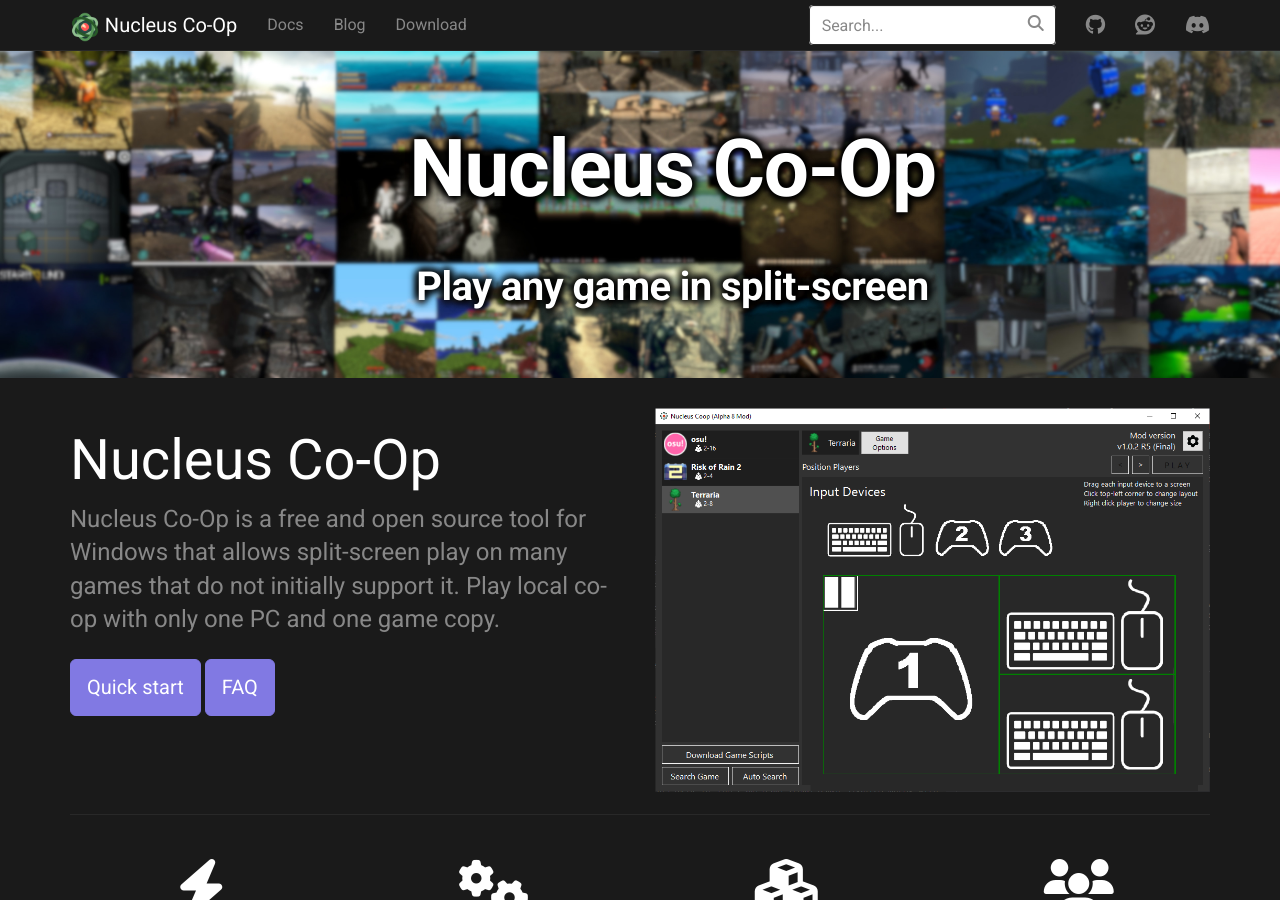
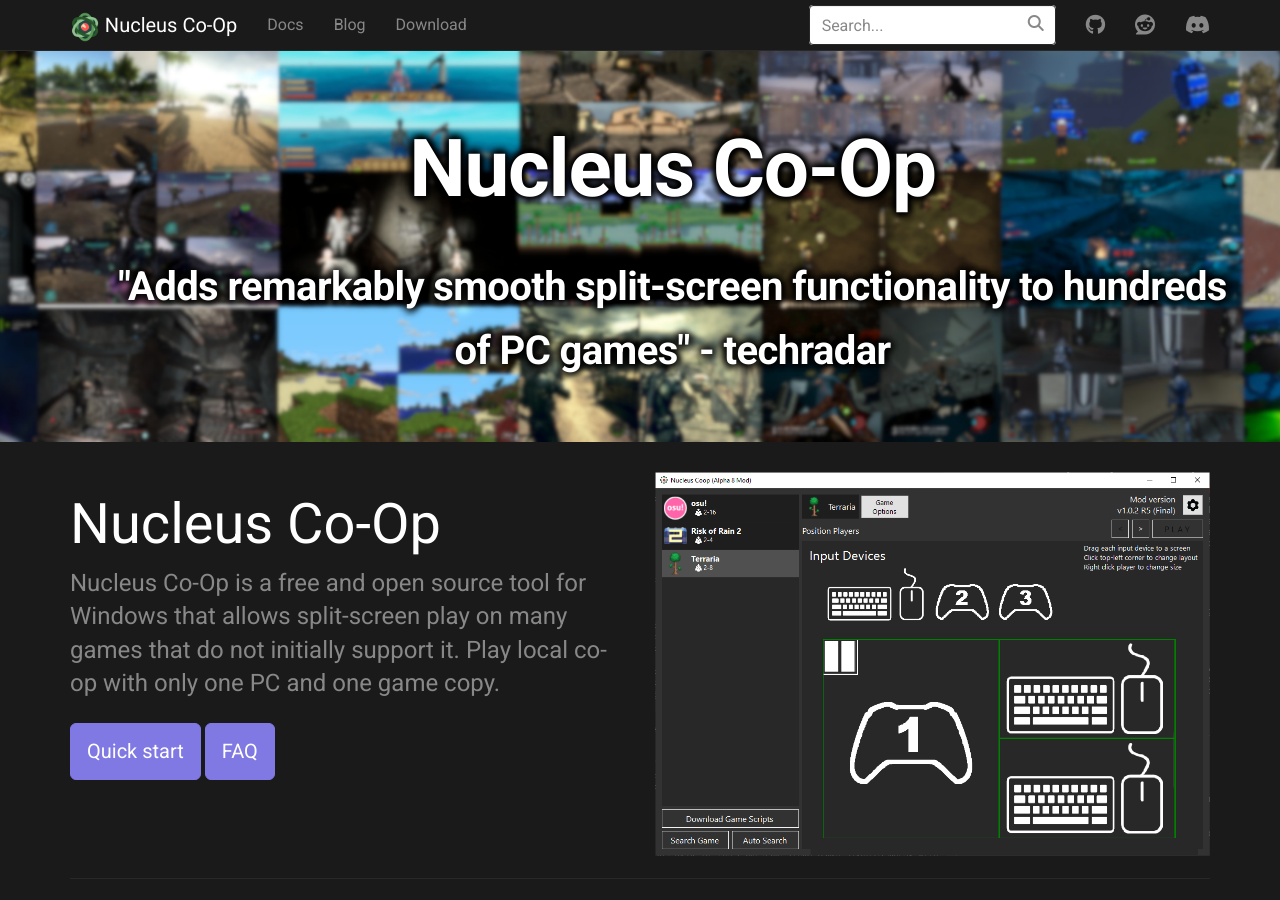
Before and after one commit to nucleus-coop/nucleus-coop.github.io, a Jekyll site: the page built from index.html, in a window 1280 px wide and 900 px high. Built offline with Jekyll 4.4.1, drawn with Linux system fonts in a browser that asks for light colours; nearby versions of some CDN libraries.

Commit message:
Update index.html

```diff
--- a/index.html
+++ b/index.html
@@ -12,7 +12,7 @@
 
 		<h3
 		style="color:white;text-shadow:-4px 0px 7px black, 0 4px 7px black, 4px 0 7px black, 0 -4px 7px black;font-size: 40px;font-style: normal;font-weight: 900;letter-spacing: -0.015em;line-height: 1.6;">
-		Play any game in split-screen
+		"Adds remarkably smooth split-screen functionality to hundreds of PC games" - techradar
 		</h3>
 
 	</div>
```
